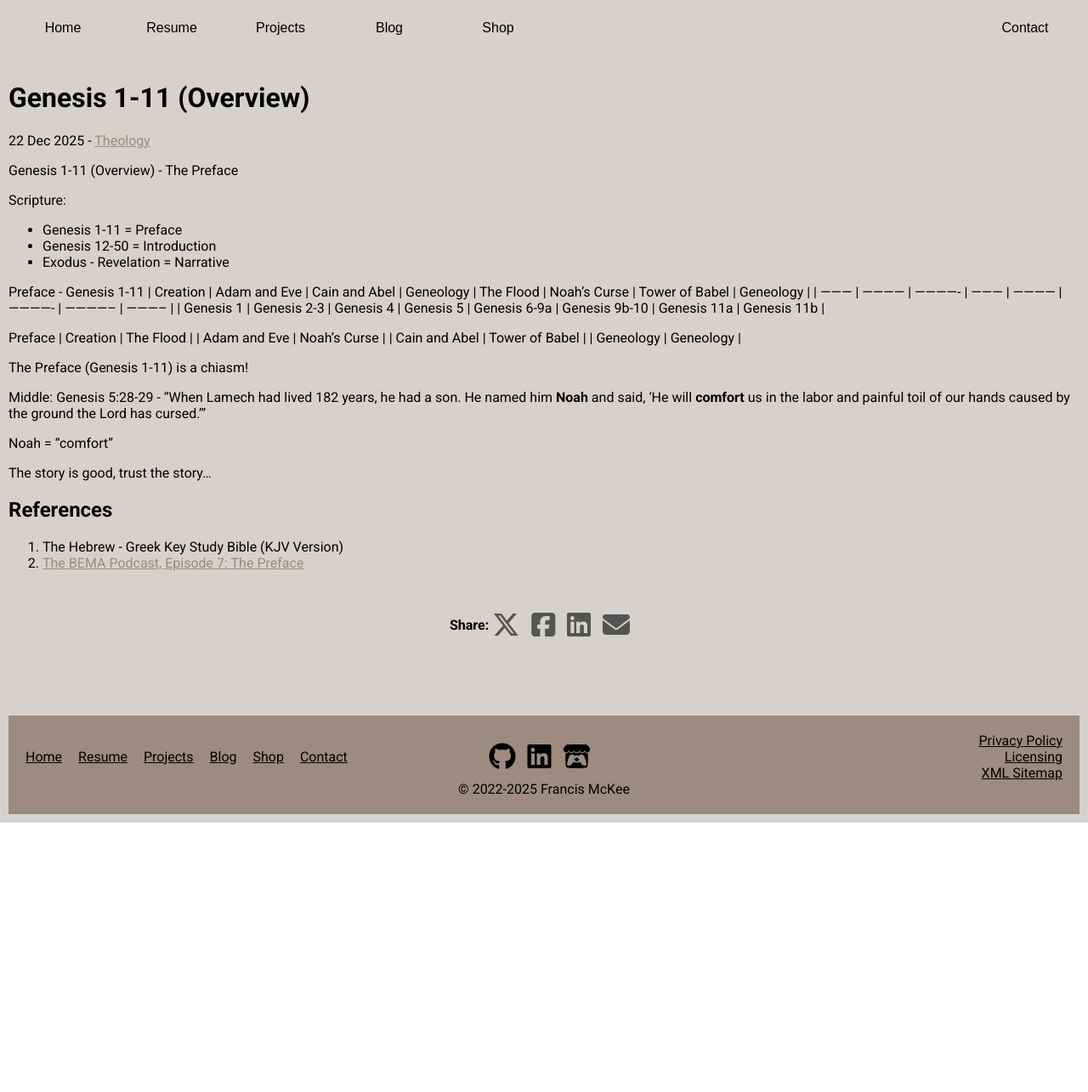
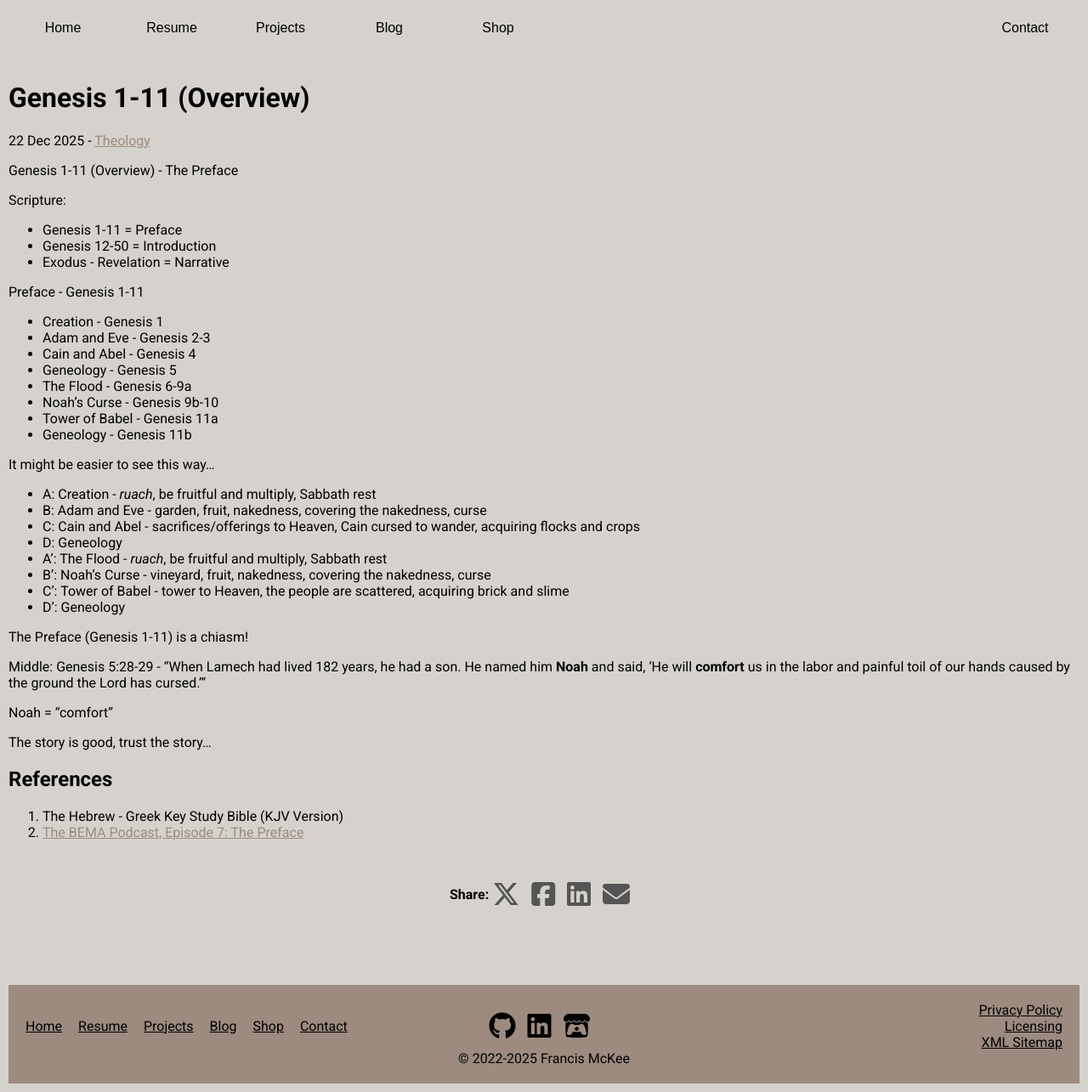
Before and after one commit to Francis-McKee/francis-mckee.github.io, a Jekyll site: the page built from _posts/2025-12-22-genesis-1-11-overview.md, in a window 1280 px wide. Shown: the whole page at 85% size. Built offline with Jekyll 4.4.1, drawn with Linux system fonts in a browser that asks for light colours; nearby versions of some CDN libraries; comment, search, counter and statistics services are not loaded; before the commit the page ends 968 px from its top, so only the background shows below that.

Commit message:
edited posts 2025-12-21 and 2025-12-22

```diff
--- a/_posts/2025-12-22-genesis-1-11-overview.md
+++ b/_posts/2025-12-22-genesis-1-11-overview.md
@@ -14,15 +14,24 @@ Scripture:
 * Exodus - Revelation = Narrative
 
 Preface - Genesis 1-11
-| Creation  | Adam and Eve | Cain and Abel | Geneology | The Flood    | Noah's Curse  | Tower of Babel | Geneology   |
-| --------- | ------------ | ------------- | --------- | ------------ | ------------- | -------------- | ----------- |
-| Genesis 1 | Genesis 2-3  | Genesis 4     | Genesis 5 | Genesis 6-9a | Genesis 9b-10 | Genesis 11a    | Genesis 11b |
+* Creation - Genesis 1
+* Adam and Eve - Genesis 2-3
+* Cain and Abel - Genesis 4
+* Geneology - Genesis 5
+* The Flood - Genesis 6-9a
+* Noah's Curse - Genesis 9b-10
+* Tower of Babel - Genesis 11a
+* Geneology - Genesis 11b
 
-Preface
-| Creation      | The Flood      |
-| Adam and Eve  | Noah's Curse   |
-| Cain and Abel | Tower of Babel |
-| Geneology     | Geneology      |
+It might be easier to see this way...
+* A: Creation - *ruach*, be fruitful and multiply, Sabbath rest
+* B: Adam and Eve - garden, fruit, nakedness, covering the nakedness, curse
+* C: Cain and Abel - sacrifices/offerings to Heaven, Cain cursed to wander, acquiring flocks and crops
+* D: Geneology
+* A': The Flood - *ruach*, be fruitful and multiply, Sabbath rest
+* B': Noah's Curse - vineyard, fruit, nakedness, covering the nakedness, curse
+* C': Tower of Babel - tower to Heaven, the people are scattered, acquiring brick and slime
+* D': Geneology
 
 The Preface (Genesis 1-11) is a chiasm!
 
```
Also changed, not shown: _posts/2025-12-21-genesis-10-11a.md (+1 -1 lines), 1 other file.
